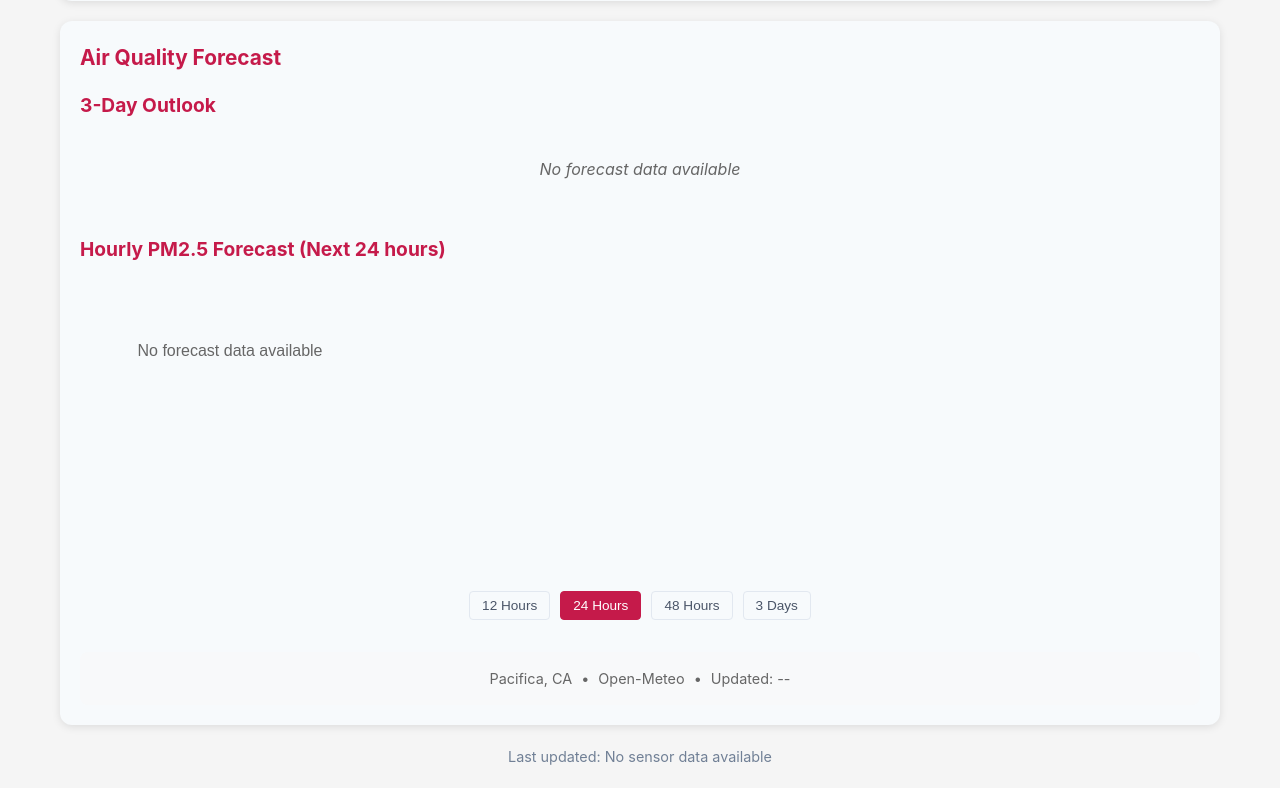
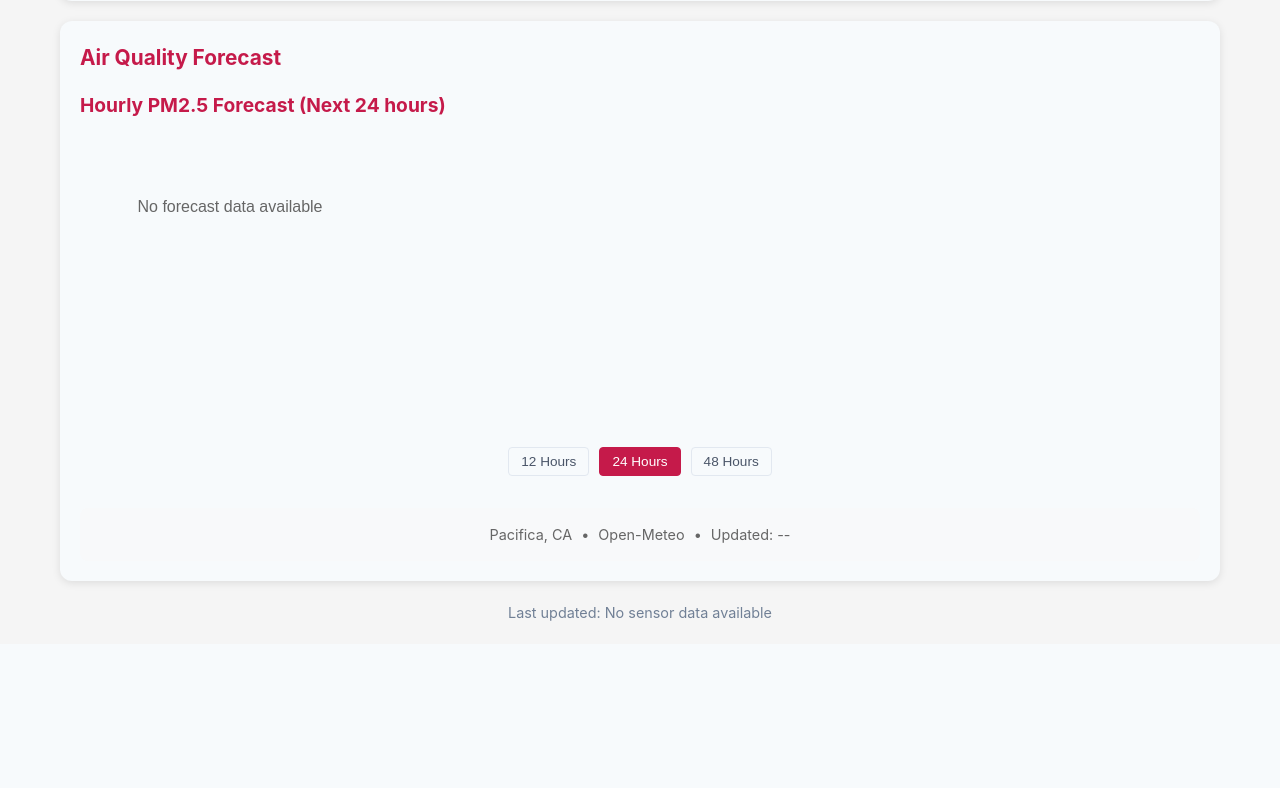
Before and after one commit to andrewrweber/pi_air, a Flask app: page / in a window 1280 px wide. Shown: the part 1508-2296 px from the top of the page. After the commit the page ends 2129 px from the top, so only its background shows below. Run offline with Flask 3, Linux system fonts and the light colour scheme; data that the repository does not hold is empty.

Commit message:
Remove 3 Days forecast tab from UI
- Remove '3 Days' button from forecast chart controls
- Simplify chart title logic to show hours only
- Update maxTicksLimit logic to remove 72h references
- Keep forecast cards section for future use

UI now shows: 12 Hours | 24 Hours | 48 Hours

```diff
--- a/static/js/forecast.js
+++ b/static/js/forecast.js
@@ -190,7 +190,7 @@ class ForecastManager {
         const title = document.getElementById('forecast-chart-title');
         if (title) {
             const hours = this.parseTimeRangeToHours(range);
-            title.textContent = `Hourly PM2.5 Forecast (Next ${range === '72h' ? '3 days' : hours + ' hours'})`;
+            title.textContent = `Hourly PM2.5 Forecast (Next ${hours} hours)`;
         }
 
         // Destroy existing chart
@@ -296,7 +296,7 @@ class ForecastManager {
                             text: 'Time'
                         },
                         ticks: {
-                            maxTicksLimit: range === '72h' ? 12 : (range === '48h' ? 10 : 8),
+                            maxTicksLimit: range === '48h' ? 10 : 8,
                             maxRotation: 45,
                             minRotation: 0
                         }
--- a/templates/index.html
+++ b/templates/index.html
@@ -128,13 +128,6 @@
                 <div class="air-quality-section" id="air-quality-forecast-section">
                     <h2>Air Quality Forecast</h2>
 
-                    <!-- Daily Forecast Summary Cards -->
-                    <div class="forecast-summary">
-                        <h3>3-Day Outlook</h3>
-                        <div class="forecast-cards" id="forecast-cards">
-                            <!-- Daily forecast cards will be populated here -->
-                        </div>
-                    </div>
 
                     <!-- Hourly Forecast Chart -->
                     <div class="forecast-chart-section">
@@ -146,7 +139,6 @@
                             <button id="forecast-12h-btn" class="chart-btn" onclick="showForecastData('12h')">12 Hours</button>
                             <button id="forecast-24h-btn" class="chart-btn active" onclick="showForecastData('24h')">24 Hours</button>
                             <button id="forecast-48h-btn" class="chart-btn" onclick="showForecastData('48h')">48 Hours</button>
-                            <button id="forecast-72h-btn" class="chart-btn" onclick="showForecastData('72h')">3 Days</button>
                         </div>
                     </div>
 
```
